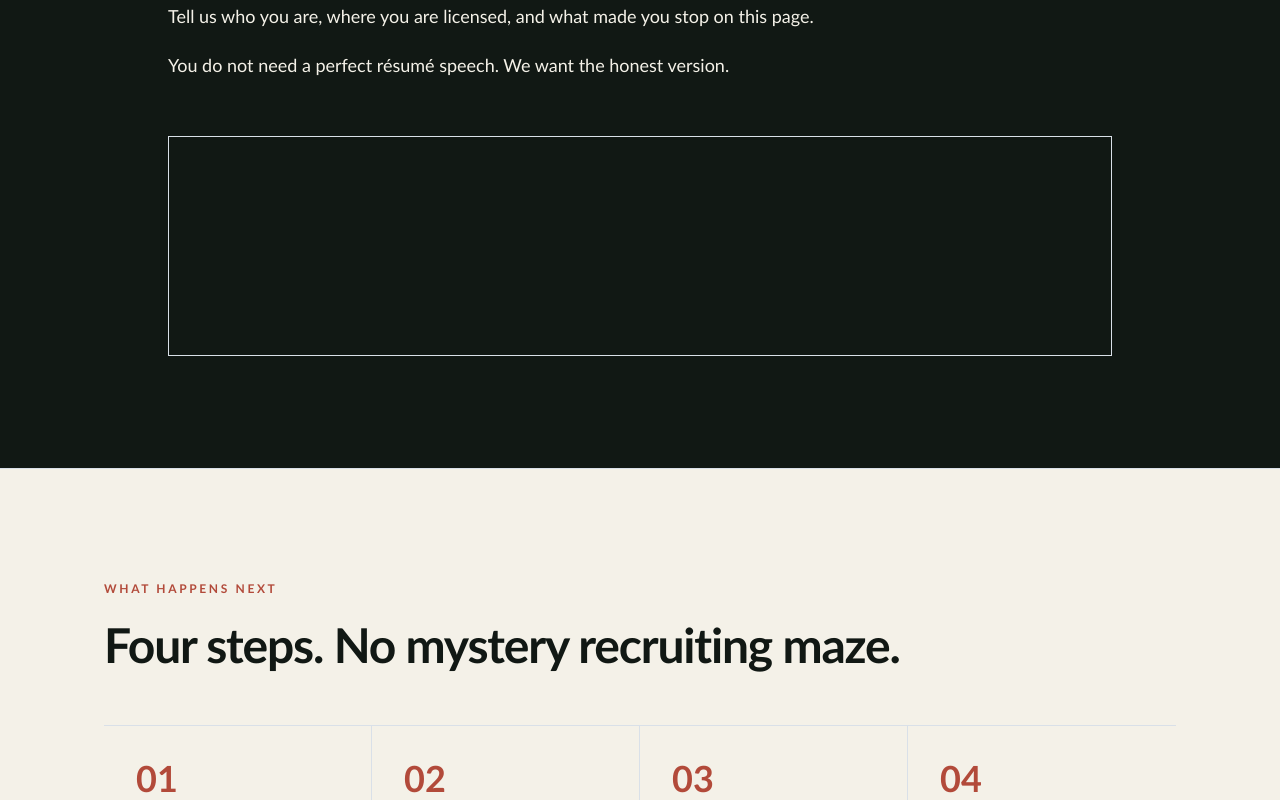
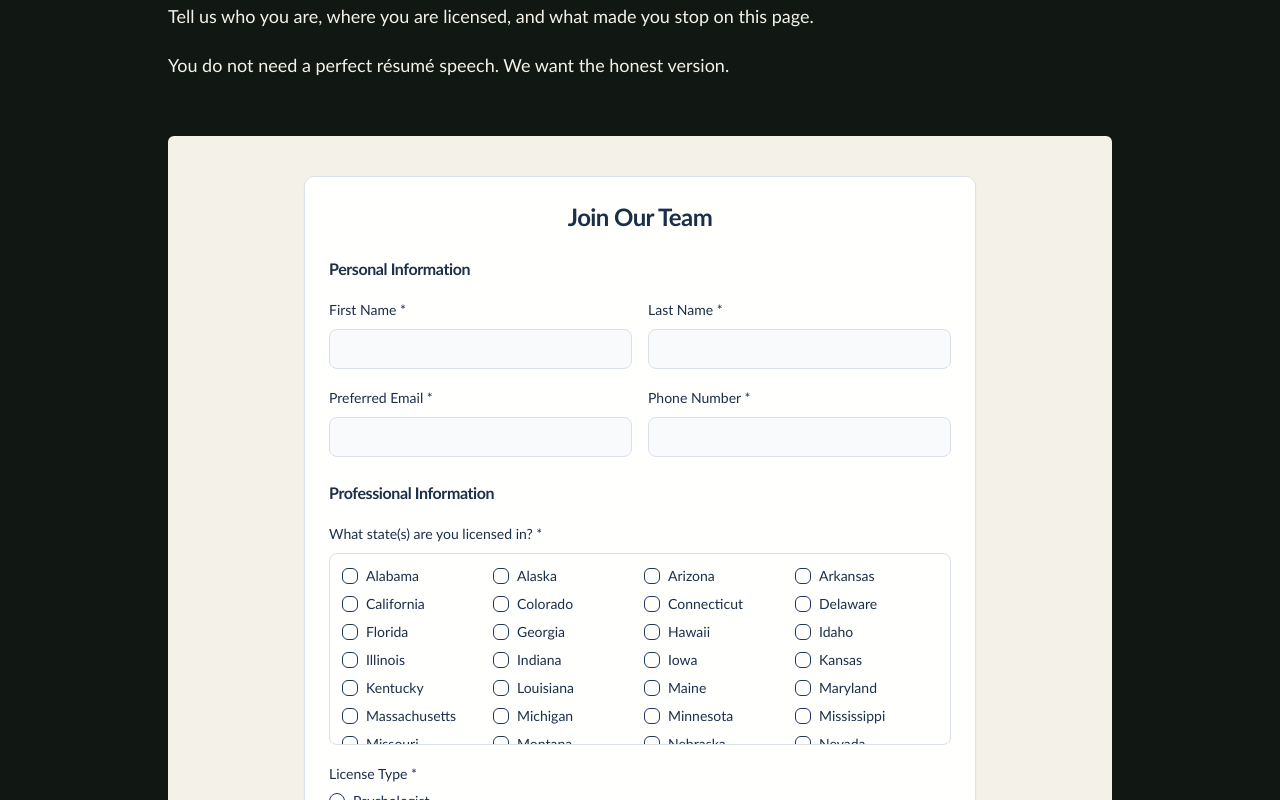
Before and after one commit to LPredmore/pathfinder-wellspring, a React (Vite) app: page /clinicians in a window 1280 px wide. Shown: the part 9720-10520 px from the top of the page. Built offline with nearby package versions, Linux system fonts and the light colour scheme; the HTML template or start-up script is replaced by a standard one.

Commit message:
Changes
Co-authored-by: LPredmore <124374222+LPredmore@users.noreply.github.com>

```diff
--- a/src/pages/Clinicians.tsx
+++ b/src/pages/Clinicians.tsx
@@ -525,8 +525,10 @@ export default function Clinicians() {
             <div
               id="clinician-application-slot"
               aria-label="Clinician application"
-              className="mt-14 min-h-[220px] border border-[color:var(--cl-canvas)]/25 bg-[color:var(--cl-canvas)]/[0.03]"
-            />
+              className="mt-14 bg-[color:var(--cl-canvas)] text-[color:var(--cl-ink)] p-6 md:p-10 rounded-sm"
+            >
+              <TherapistApplicationForm />
+            </div>
           </div>
         </section>
 
```
